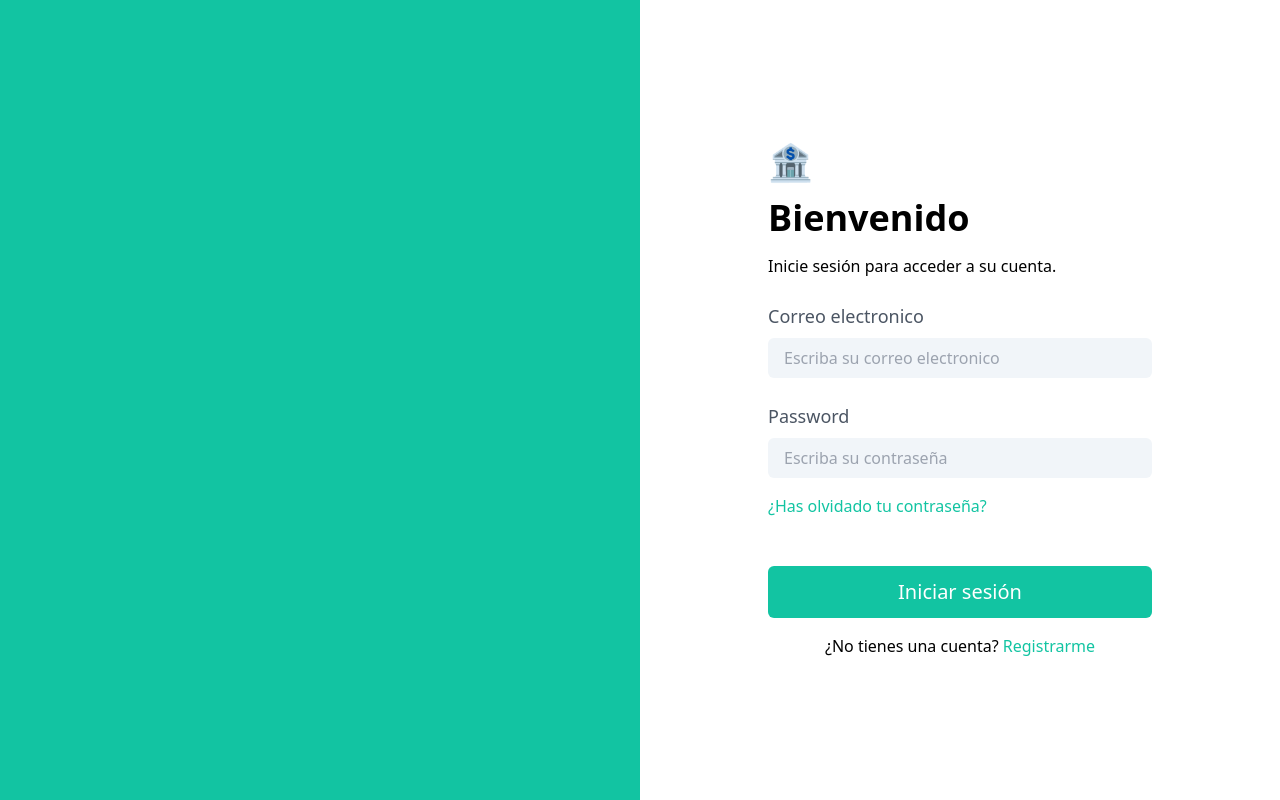
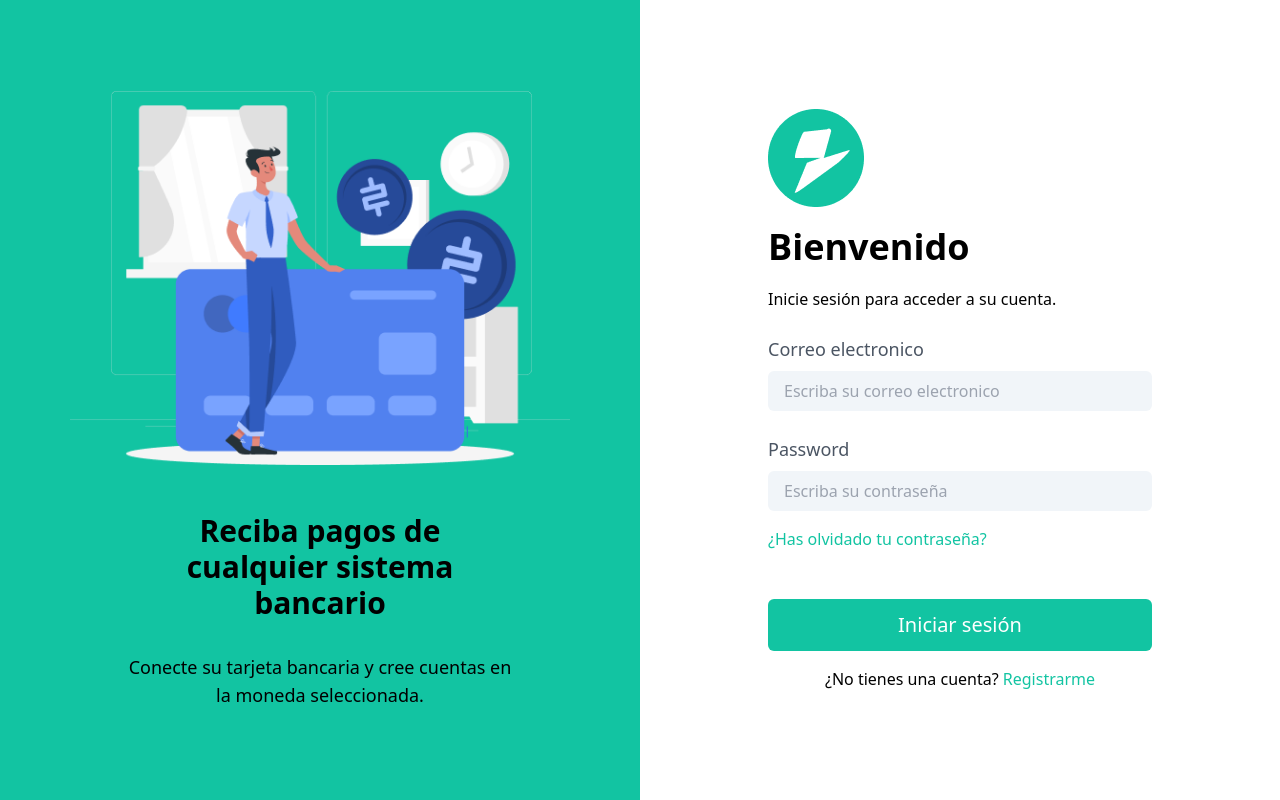
Before and after one commit to Milly00/bancarapida, a Vue app: page /auth/login in a window 1280 px wide. Built offline with nearby package versions, Linux system fonts and the light colour scheme.

Commit message:
auth: add auth view image

```diff
--- a/src/auth/views/AuthView.vue
+++ b/src/auth/views/AuthView.vue
@@ -11,18 +11,51 @@
 <template>
 
   <article class='flex'>
-    <section class='w-1/2 h-screen bg-primary'>
+    <section
+      class='w-1/2 h-screen bg-primary flex flex-col justify-center items-center'
+    >
+      <img
+        src='../../assets/auth_view_img.png'
+        class='w-[500px]'
+      />
+
+      <div
+        class='w-96 text-center'
+      >
+        <h4
+          class='text-3xl font-bold mt-12'
+        >
+          Reciba pagos de cualquier sistema bancario
+        </h4>
+        <p
+          class='mt-8 text-lg font-light'
+        >
+          Conecte su tarjeta bancaria y cree cuentas en la moneda seleccionada.
+        </p>
+      </div>
 
     </section>
-    <section class='w-1/2 h-screen px-32 flex flex-col justify-center'>
+    <section
+      class='w-1/2 h-screen px-32 flex flex-col justify-center'
+    >
       <Logo />
-      <h2 class='font-semibold text-4xl my-4'>
+      <h2 class='font-semibold text-4xl my-5'>
         Bienvenido
       </h2>
       <p class='mb-6'>
         Inicie sesión para acceder a su cuenta.
       </p>
 
+      <!--
+        TODO:
+        - mover este formulario a otro componente FormLogin
+        - crear un FormRegister con los componentes para el registro
+        - implementar el cambio entre un formulario y otro
+      -->
+
+      <form
+        class='flex flex-col justify-center'
+      >
         <TextField
           label='Correo electronico'
           value=''
@@ -46,6 +79,7 @@
           class='mt-12'
           content='Iniciar sesión'
         />
+      </form>
 
       <div
         class='text-center mt-4'
--- a/src/components/Logo.vue
+++ b/src/components/Logo.vue
@@ -1,3 +1,6 @@
 <template>
-  <h3 class='text-4xl'>🏦</h3>
+  <img
+    class='w-24'
+    src='../assets/logo.png'
+  />
 </template>
```
Also changed, not shown: src/assets/auth_view_img.png (added), src/assets/logo.png (added). Lines whose indentation alone changed are shown as unchanged.
